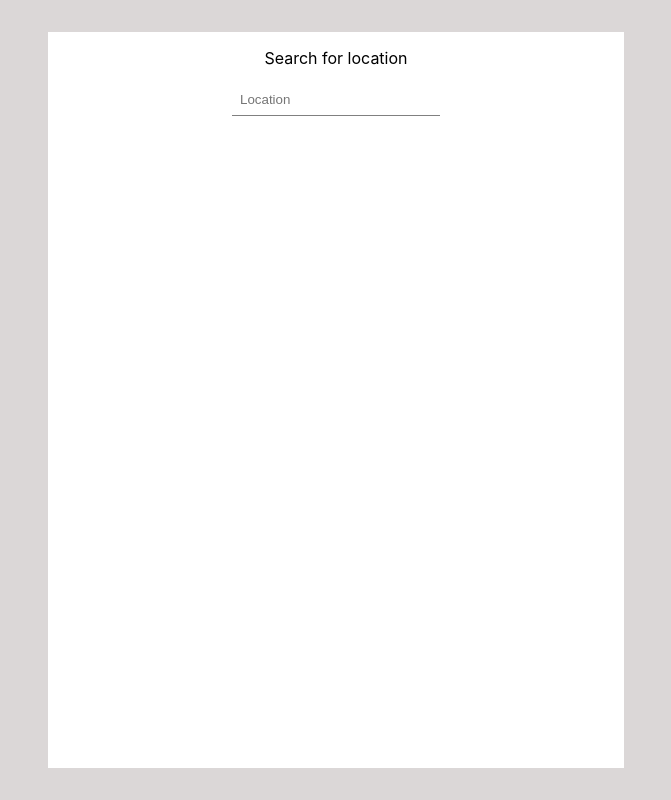
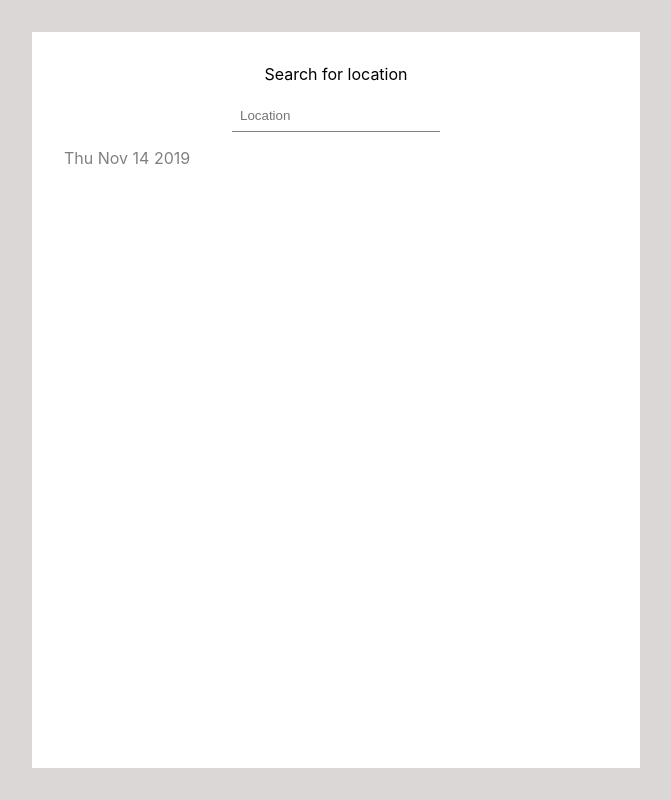
Before and after one commit to b-jakubowski/weather-dashboard, a React (Create React App) app: page / in a window 1280 px wide. Shown: the whole page, without its empty margins (304-975 px from the left). Built offline with nearby package versions, Linux system fonts and the light colour scheme; no server answers.

Commit message:
feat: Add City component to WeatherContainer

```diff
--- /dev/null
+++ b/src/components/City.js
@@ -0,0 +1,48 @@
+/** @jsx jsx */
+import { css, jsx } from '@emotion/core'
+import styled from '@emotion/styled';
+
+const City = (props) => {
+  const { name, coord } = props;
+  const todayDate = new Date().toDateString()
+
+  const CityName = styled.h3`
+    font-size: 2rem;
+    margin: 0;
+    font-weight: normal;
+  `
+  const Coord = styled.p`
+    color: grey;
+    font-size: 0.8rem;
+    margin: 0 0.5rem 0.3rem 0;
+  `
+  const DateTxt = styled.p`
+    color: grey;
+    margin: 0;
+  `
+
+  return (
+    <div>
+      <div
+        css={css`
+          display: flex;
+          align-items: flex-end;
+          margin: 0.5rem 0;
+      `}>
+        <CityName>{name}</CityName>
+        {coord &&
+          <div css={css`
+            display: flex;
+            margin-left: 0.6rem
+          `}>
+            <Coord>lng: {coord.lon}</Coord>
+            <Coord>lat: {coord.lat}</Coord>
+          </div>
+        }
+      </div>
+      <DateTxt>{todayDate}</DateTxt>
+    </div>
+  )
+}
+
+export default City
--- a/src/components/Layout.js
+++ b/src/components/Layout.js
@@ -11,5 +11,5 @@ export const Container = styled.div`
 export const Content = styled.div`
   width: 34rem;
   background-color: white;
-  padding: 1rem;
+  padding: 2rem;
 `
--- a/src/containers/WeatherContainer.js
+++ b/src/containers/WeatherContainer.js
@@ -1,4 +1,5 @@
 import React, { useEffect, useState } from 'react'
+import City from '../components/City';
 
 const WeatherContainer = () => {
   const [error, setErrors] = useState(false)
@@ -11,9 +12,7 @@ const WeatherContainer = () => {
 
     res
       .json()
-      .then(res => {
-        return setWeather(res)
-      })
+      .then(res => setWeather(res))
       .catch(err => {
         console.log(err)
         setErrors(err)
@@ -24,7 +23,18 @@ const WeatherContainer = () => {
     fetchData()
   }, [])
 
-  return <>{error ? <h4>Something went wrong</h4> : <h4>{weather.name}</h4>}</>
+  return (
+    <>
+      {
+        error ?
+          <h4>Something went wrong</h4> :
+          <City
+            name={weather.name}
+            coord={weather.coord}
+          />
+      }
+    </>
+  )
 }
 
 export default WeatherContainer
```
